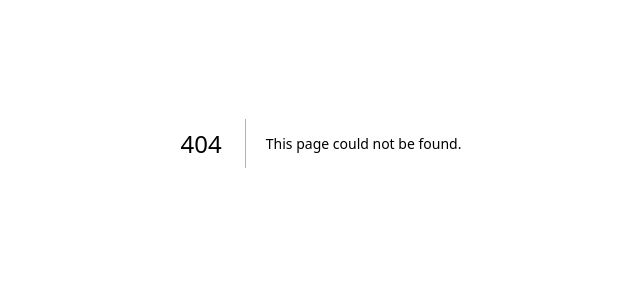
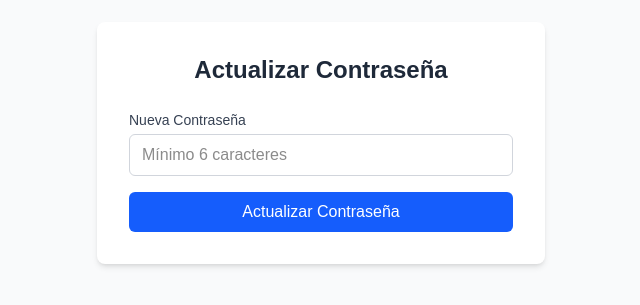
Before and after one commit to merolhack/cpi-visualization-app, a Next.js app: page /auth/update-password in a window 1280 px wide. Before the commit this address had no page. Shown: the part 257-562 px from the top of the page, without its empty margins (319-959 px from the left). Built offline with nearby package versions, Linux system fonts and the light colour scheme; no server answers.

Commit message:
:bug: fix: Login and update password fixed

```diff
--- a/src/app/auth/callback/route.ts
+++ b/src/app/auth/callback/route.ts
@@ -1,3 +1,17 @@
+// src/app/auth/callback/route.ts
+import { createServerClient } from '@supabase/ssr';
+import { cookies } from 'next/headers';
+import { NextResponse } from 'next/server';
+
+export async function GET(request: Request) {
+  const requestUrl = new URL(request.url);
+  const code = requestUrl.searchParams.get('code');
+
+  if (code) {
+      const cookieStore = await cookies();
+      const supabase = createServerClient(
+          process.env.NEXT_PUBLIC_SUPABASE_URL!,
+          process.env.NEXT_PUBLIC_SUPABASE_ANON_KEY!,
 // src/app/auth/callback/route.ts
 import { createServerClient } from '@supabase/ssr';
 import { cookies } from 'next/headers';
@@ -19,5 +33,6 @@ export async function GET(request: Request) {
   }
 
   // Redirigir al usuario a la página principal o a la página deseada
-  return NextResponse.redirect(requestUrl.origin);
+  const next = requestUrl.searchParams.get('next') || '/';
+  return NextResponse.redirect(new URL(next, requestUrl.origin));
 }
--- a/src/app/auth/login/page.tsx
+++ b/src/app/auth/login/page.tsx
@@ -115,7 +115,28 @@ function LoginFormContent() {
           type="submit"
           disabled={loading}
           className="w-full bg-blue-600 text-white py-2 px-4 rounded-md hover:bg-blue-700 disabled:bg-gray-400 disabled:cursor-not-allowed transition-colors font-medium"
-// ✅ Componente principal con Suspense
+        >
+          {loading ? 'Ingresando...' : 'Ingresar'}
+        </button>
+      </form>
+
+      <div className="mt-6 pt-6 border-t border-gray-200">
+        <p className="text-center text-sm text-gray-600">
+          ¿No tienes cuenta?{' '}
+          <a href="/auth/register" className="text-blue-600 hover:underline font-medium">
+            Regístrate aquí
+          </a>
+        </p>
+        <p className="text-center text-sm text-gray-600 mt-2">
+          ¿No recibiste el correo?{' '}
+          <a href="/auth/resend-confirmation" className="text-blue-600 hover:underline">
+            Reenviar confirmación
+          </a>
+        </p>
+      </div>
+    </div>
+  );
+}
 export default function LoginPage() {
   return (
     <main className="min-h-screen flex items-center justify-center bg-gray-50 p-4">
--- /dev/null
+++ b/src/app/auth/update-password/page.tsx
@@ -0,0 +1,101 @@
+'use client';
+
+import { useState } from 'react';
+import { createClient } from '@/app/lib/supabase/client';
+import { useRouter } from 'next/navigation';
+
+export default function UpdatePasswordPage() {
+  const [password, setPassword] = useState('');
+  const [loading, setLoading] = useState(false);
+  const [error, setError] = useState<string | null>(null);
+  const [success, setSuccess] = useState(false);
+
+  const router = useRouter();
+  const supabase = createClient();
+
+  const handleUpdatePassword = async (e: React.FormEvent) => {
+    e.preventDefault();
+    setLoading(true);
+    setError(null);
+    setSuccess(false);
+
+    if (password.length < 6) {
+      setError('La contraseña debe tener al menos 6 caracteres.');
+      setLoading(false);
+      return;
+    }
+
+    try {
+      const { error } = await supabase.auth.updateUser({
+        password: password
+      });
+
+      if (error) throw error;
+
+      setSuccess(true);
+
+      // Redirigir al login después de 3 segundos
+      setTimeout(() => {
+        router.push('/auth/login?message=Contraseña actualizada correctamente. Por favor inicia sesión.');
+      }, 3000);
+
+    } catch (err: any) {
+      console.error('Error updating password:', err);
+      setError('Error al actualizar la contraseña. Asegúrate de haber usado el enlace de recuperación reciente.');
+    } finally {
+      setLoading(false);
+    }
+  };
+
+  return (
+    <main className="min-h-screen flex items-center justify-center bg-gray-50 p-4">
+      <div className="max-w-md w-full bg-white rounded-lg shadow-md p-8">
+        <h1 className="text-2xl font-bold mb-6 text-center text-gray-800">
+          Actualizar Contraseña
+        </h1>
+
+        {success ? (
+          <div className="mb-4 p-4 bg-green-100 border border-green-400 text-green-700 rounded text-center">
+            <p className="font-medium">¡Contraseña actualizada!</p>
+            <p className="text-sm mt-2">
+              Serás redirigido al inicio de sesión en unos segundos...
+            </p>
+          </div>
+        ) : (
+          <form onSubmit={handleUpdatePassword} className="space-y-4">
+            {error && (
+              <div className="mb-4 p-3 bg-red-100 border border-red-400 text-red-700 rounded text-sm">
+                {error}
+              </div>
+            )}
+
+            <div>
+              <label htmlFor="password" className="block text-sm font-medium text-gray-700 mb-1">
+                Nueva Contraseña
+              </label>
+              <input
+                id="password"
+                type="password"
+                value={password}
+                onChange={(e) => setPassword(e.target.value)}
+                className="w-full px-3 py-2 border border-gray-300 rounded-md focus:outline-none focus:ring-2 focus:ring-blue-500"
+                placeholder="Mínimo 6 caracteres"
+                required
+                minLength={6}
+                disabled={loading}
+              />
+            </div>
+
+            <button
+              type="submit"
+              disabled={loading}
+              className="w-full bg-blue-600 text-white py-2 px-4 rounded-md hover:bg-blue-700 disabled:bg-gray-400 disabled:cursor-not-allowed transition-colors font-medium"
+            >
+              {loading ? 'Actualizando...' : 'Actualizar Contraseña'}
+            </button>
+          </form>
+        )}
+      </div>
+    </main>
+  );
+}
```
